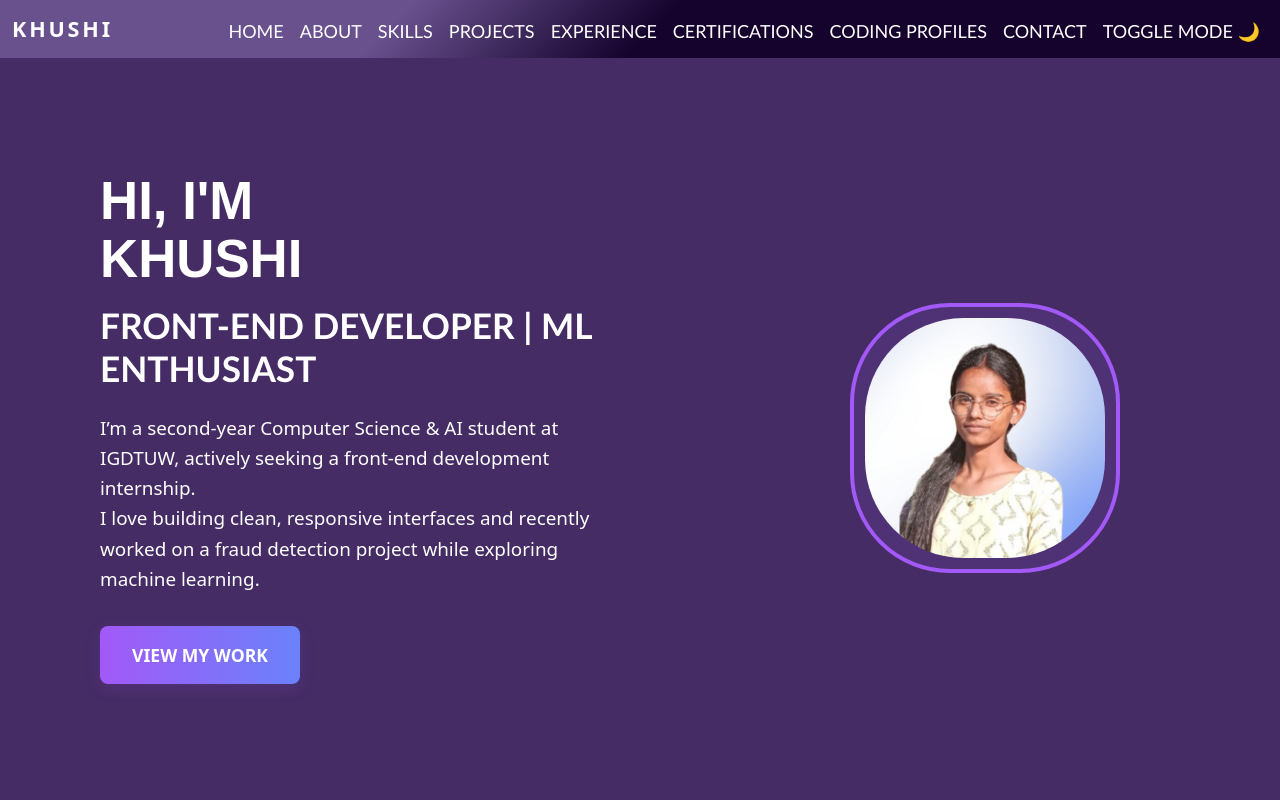
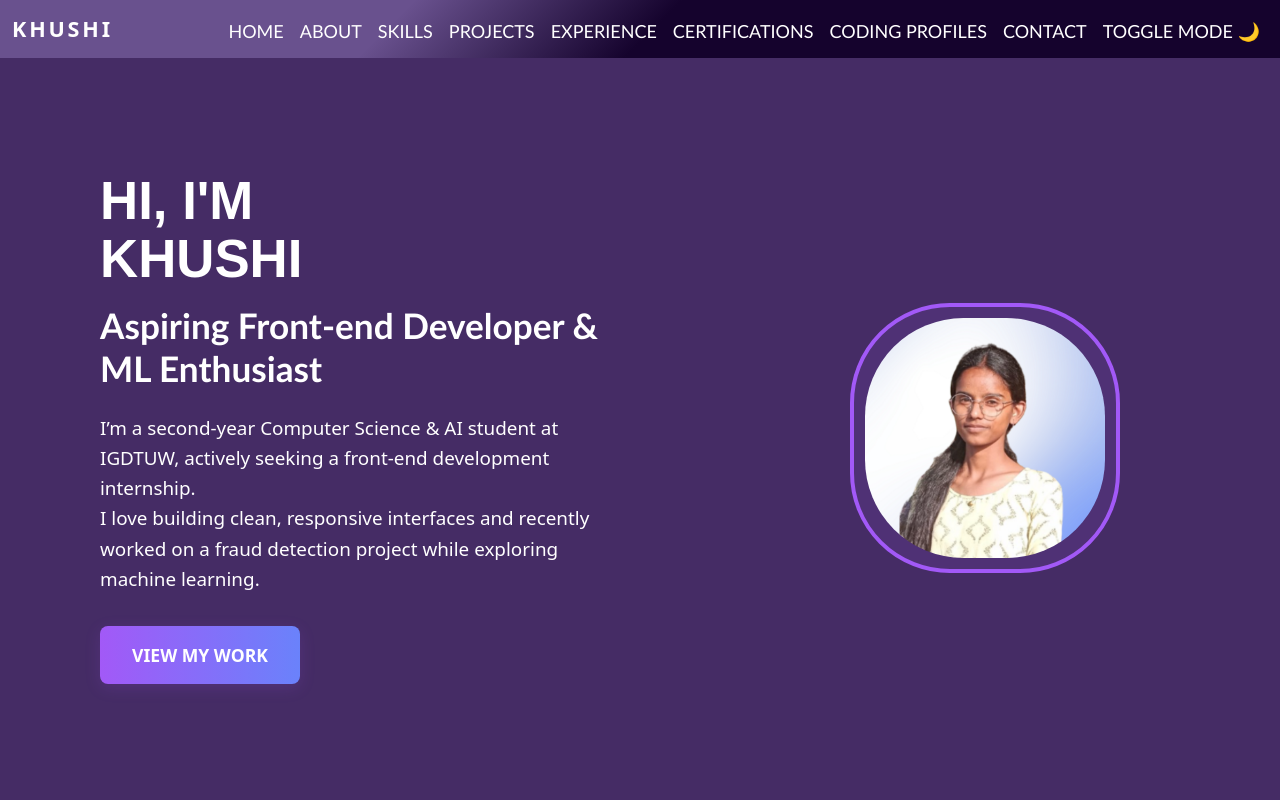
Before and after one commit to khushi1315/MY-PORTFOLIO, a React (Create React App) app: page / in a window 1280 px wide. Shown: the top 800 px of the page. Built offline with nearby package versions, Linux system fonts and the light colour scheme; a web font is replaced by a local one.

Commit message:
hero section changed

```diff
--- a/src/App.js
+++ b/src/App.js
@@ -246,7 +246,7 @@ function App() {
         >
           <div className="intro">
             <h1>HI, I'M<br />KHUSHI</h1>
-            <h2>FRONT-END DEVELOPER | ML ENTHUSIAST</h2>
+            <h2>Aspiring Front-end Developer & ML Enthusiast</h2>
             <p>
               I’m a second-year Computer Science & AI student at IGDTUW, actively seeking a front-end development internship. <br />
               I love building clean, responsive interfaces and recently worked on a fraud detection project while exploring machine learning.
```
